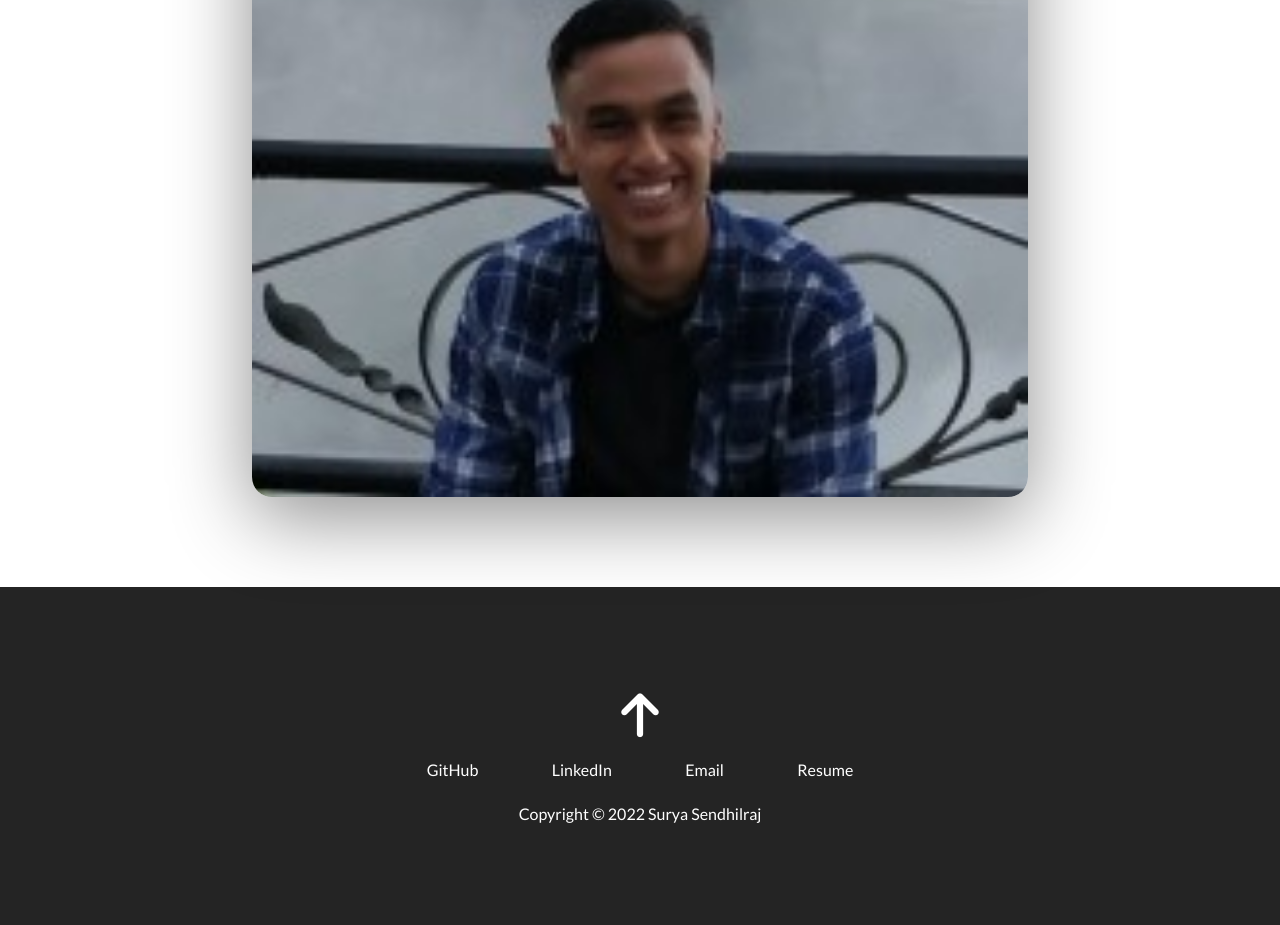
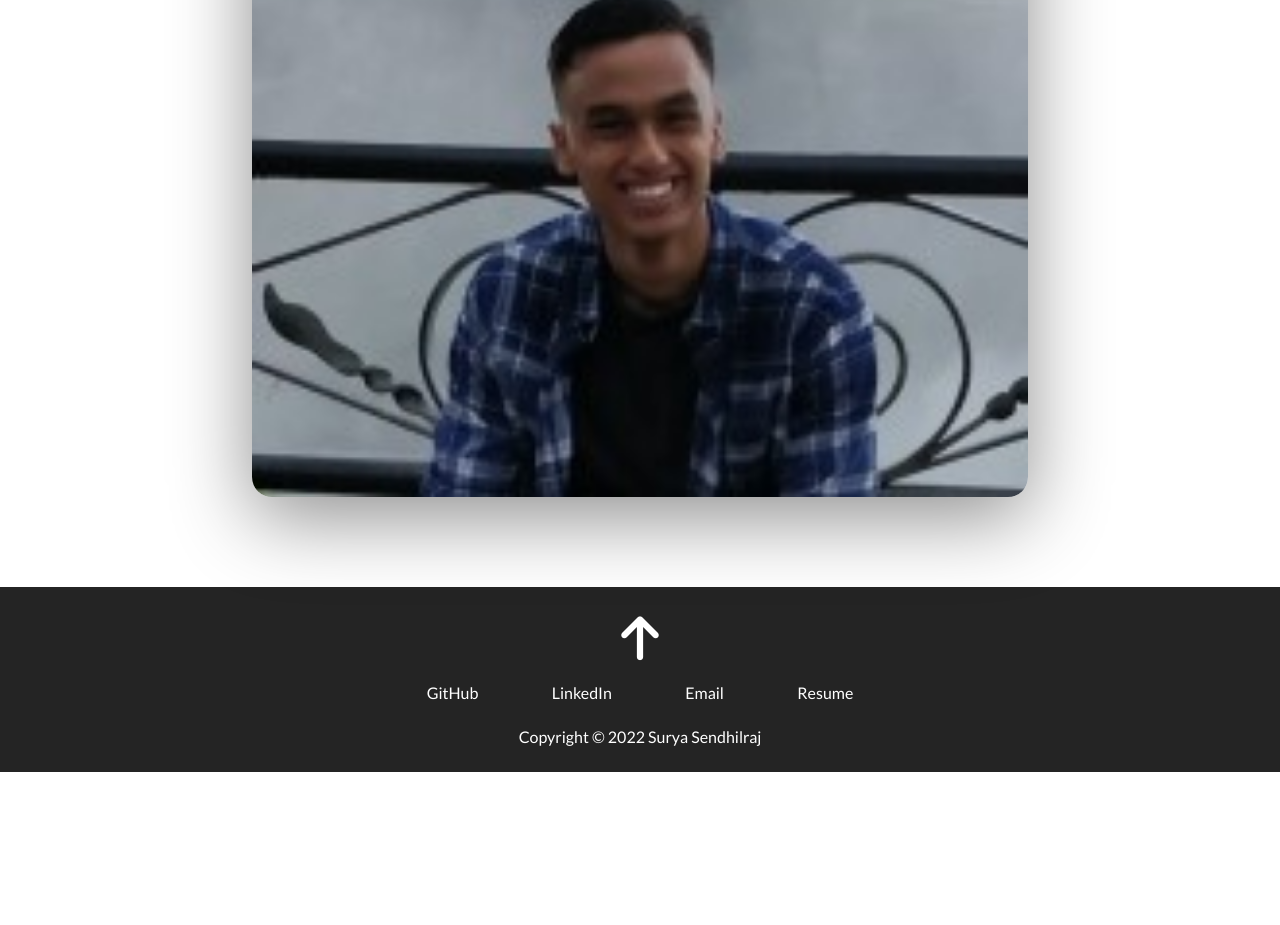
Before and after one commit to Surya123234/surya123234.github.io, a plain HTML site: page index.html in a window 1280 px wide. Shown: the part 3486-4411 px from the top of the page. After the commit the page ends 4258 px from the top, so only its background shows below. Drawn offline with Linux system fonts and the light colour scheme.

Commit message:
change footer padding

```diff
--- a/styles.css
+++ b/styles.css
@@ -381,7 +381,7 @@ footer {
   flex-direction: column;
   align-items: center;
   justify-content: center;
-  padding: 8% 0;
+  padding: 2% 0;
 }
 
 .footer__social--link {
```
